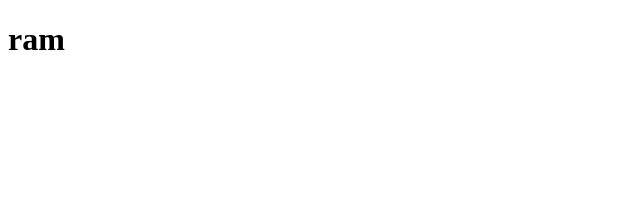
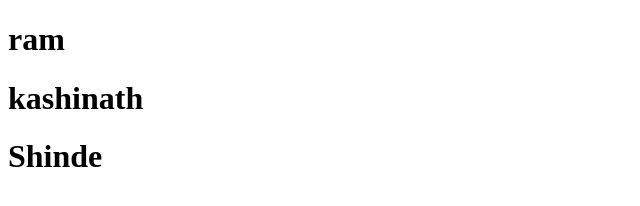
Before and after one commit to rameshwarkshinde/mywork, a website: page index.html in a window 1280 px wide. Shown: the whole page, without its empty margins (0-640 px from the left). Drawn offline with Linux system fonts and the light colour scheme.

Commit message:
Update index.html

```diff
--- a/index.html
+++ b/index.html
@@ -8,5 +8,7 @@
 </head>
 <body>
     <h1>ram</h1>
+    <h1>kashinath</h1>
+    <h1>Shinde</h1>
 </body>
 </html>
```
